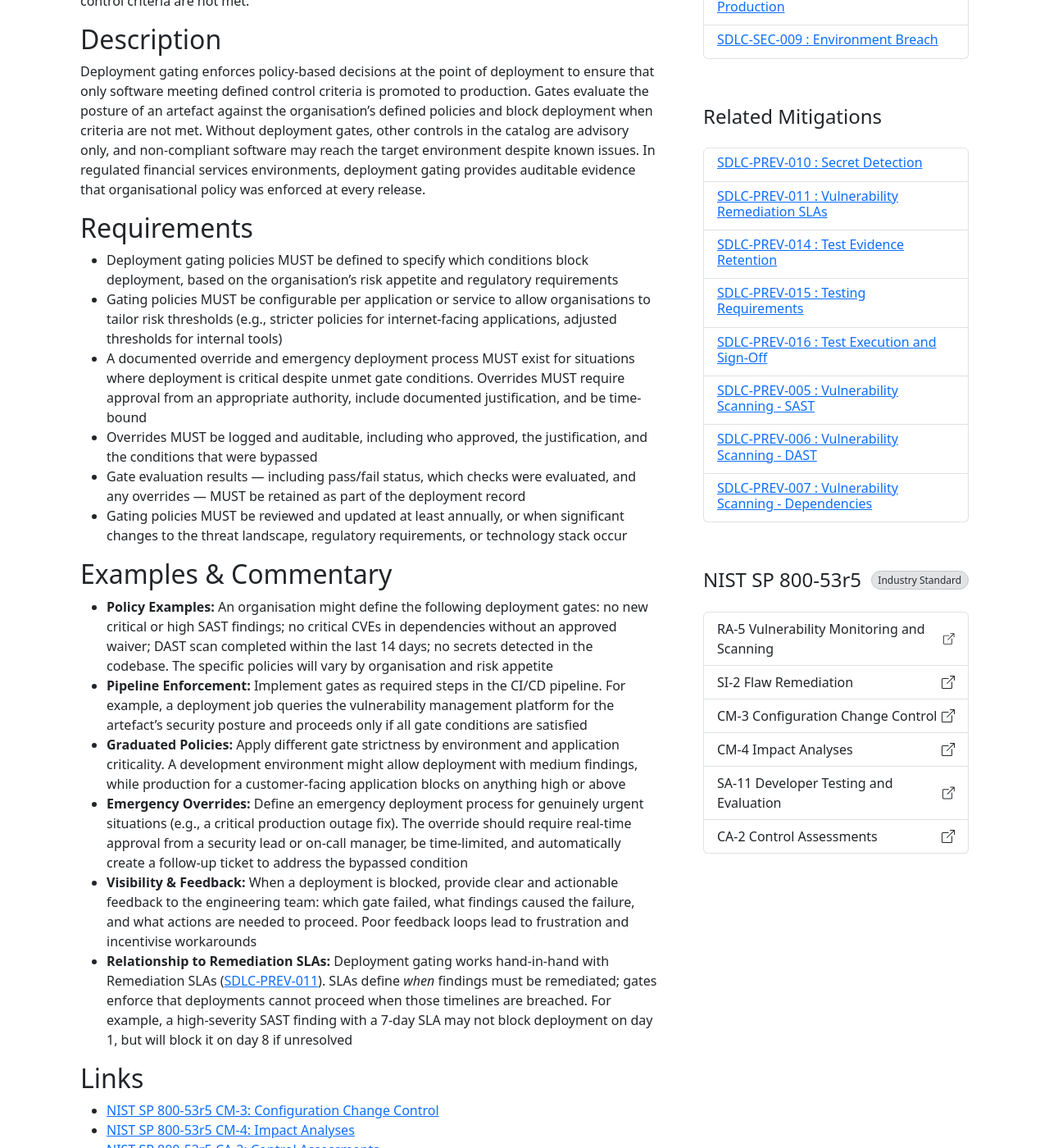
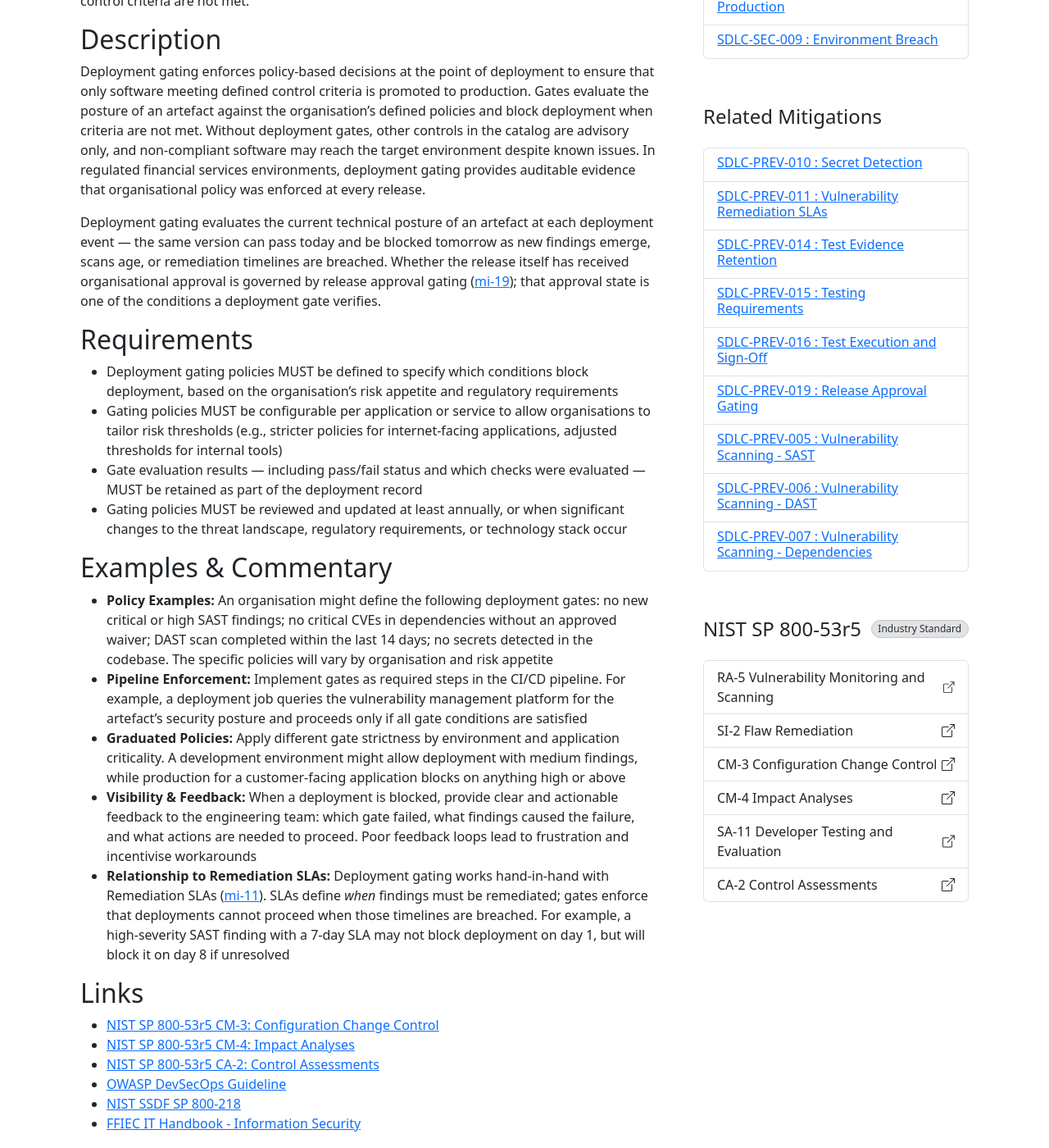
Before and after one commit to finos-labs/SDLC-Controls-Framework, a Jekyll site: the page built from docs/_mitigations/mi-12_deployment-gating.md, in a window 1280 px wide and 1400 px high, scrolled down 390 px. Shown: the whole window at 82% size. Built offline with Jekyll 4.4.1, drawn with Linux system fonts in a browser that asks for light colours.

Commit message:
Sharpen the MI-12/MI-19 boundary; align MI-12 on bypass consolidation
MI-19's Automated Policy Checks paragraph re-enumerated MI-12's gate
criteria almost verbatim, making release approval read as deployment
gating repeated per version. Rewrite it to confirm required evidence
and decisions exist (mi-12, mi-1, mi-20, mi-3) and to state that the
distinguishing output is a durable, attributable approval record;
technical posture evaluation stays mi-12's domain.

Add the reciprocal boundary to MI-12: posture is evaluated per
deployment event, release authorisation is mi-19's concern, and the
approval state is one of the conditions a gate verifies. Cross-link
the two in both directions.

Remove MI-12's override requirements and Emergency Overrides example
for the same reason MI-19's were removed: bypass is consolidating into
a dedicated control (#81). Also lowercase the SDLC-PREV-011 cross-ref
per house style.

Signed-off-by: AlexKantor87 <alex@kosli.com>

```diff
--- a/docs/_mitigations/mi-12_deployment-gating.md
+++ b/docs/_mitigations/mi-12_deployment-gating.md
@@ -16,6 +16,7 @@
   - ri-4   # Vulnerable Software in Production
   - ri-9   # Environment Breach
 related_mitigations:
+  - mi-19  # Release Approval Gating
   - mi-5   # Vulnerability Scanning - SAST
   - mi-6   # Vulnerability Scanning - DAST
   - mi-7   # Vulnerability Scanning - Dependencies
@@ -34,13 +35,13 @@
 
 Deployment gating enforces policy-based decisions at the point of deployment to ensure that only software meeting defined control criteria is promoted to production. Gates evaluate the posture of an artefact against the organisation's defined policies and block deployment when criteria are not met. Without deployment gates, other controls in the catalog are advisory only, and non-compliant software may reach the target environment despite known issues. In regulated financial services environments, deployment gating provides auditable evidence that organisational policy was enforced at every release.
 
+Deployment gating evaluates the current technical posture of an artefact at each deployment event — the same version can pass today and be blocked tomorrow as new findings emerge, scans age, or remediation timelines are breached. Whether the release itself has received organisational approval is governed by release approval gating ([mi-19]({% link _mitigations/mi-19_version-approval.md %})); that approval state is one of the conditions a deployment gate verifies.
+
 ## Requirements
 
 * Deployment gating policies MUST be defined to specify which conditions block deployment, based on the organisation's risk appetite and regulatory requirements
 * Gating policies MUST be configurable per application or service to allow organisations to tailor risk thresholds (e.g., stricter policies for internet-facing applications, adjusted thresholds for internal tools)
-* A documented override and emergency deployment process MUST exist for situations where deployment is critical despite unmet gate conditions. Overrides MUST require approval from an appropriate authority, include documented justification, and be time-bound
-* Overrides MUST be logged and auditable, including who approved, the justification, and the conditions that were bypassed
-* Gate evaluation results — including pass/fail status, which checks were evaluated, and any overrides — MUST be retained as part of the deployment record
+* Gate evaluation results — including pass/fail status and which checks were evaluated — MUST be retained as part of the deployment record
 * Gating policies MUST be reviewed and updated at least annually, or when significant changes to the threat landscape, regulatory requirements, or technology stack occur
 
 ## Examples & Commentary
@@ -48,9 +49,8 @@
 * **Policy Examples:** An organisation might define the following deployment gates: no new critical or high SAST findings; no critical CVEs in dependencies without an approved waiver; DAST scan completed within the last 14 days; no secrets detected in the codebase. The specific policies will vary by organisation and risk appetite
 * **Pipeline Enforcement:** Implement gates as required steps in the CI/CD pipeline. For example, a deployment job queries the vulnerability management platform for the artefact's security posture and proceeds only if all gate conditions are satisfied
 * **Graduated Policies:** Apply different gate strictness by environment and application criticality. A development environment might allow deployment with medium findings, while production for a customer-facing application blocks on anything high or above
-* **Emergency Overrides:** Define an emergency deployment process for genuinely urgent situations (e.g., a critical production outage fix). The override should require real-time approval from a security lead or on-call manager, be time-limited, and automatically create a follow-up ticket to address the bypassed condition
 * **Visibility & Feedback:** When a deployment is blocked, provide clear and actionable feedback to the engineering team: which gate failed, what findings caused the failure, and what actions are needed to proceed. Poor feedback loops lead to frustration and incentivise workarounds
-* **Relationship to Remediation SLAs:** Deployment gating works hand-in-hand with Remediation SLAs ([SDLC-PREV-011]({% link _mitigations/mi-11_vulnerability-remediation-slas.md %})). SLAs define *when* findings must be remediated; gates enforce that deployments cannot proceed when those timelines are breached. For example, a high-severity SAST finding with a 7-day SLA may not block deployment on day 1, but will block it on day 8 if unresolved
+* **Relationship to Remediation SLAs:** Deployment gating works hand-in-hand with Remediation SLAs ([mi-11]({% link _mitigations/mi-11_vulnerability-remediation-slas.md %})). SLAs define *when* findings must be remediated; gates enforce that deployments cannot proceed when those timelines are breached. For example, a high-severity SAST finding with a 7-day SLA may not block deployment on day 1, but will block it on day 8 if unresolved
 
 ## Links
 
```
Also changed, not shown: docs/_mitigations/mi-19_version-approval.md (+5 -2 lines).
